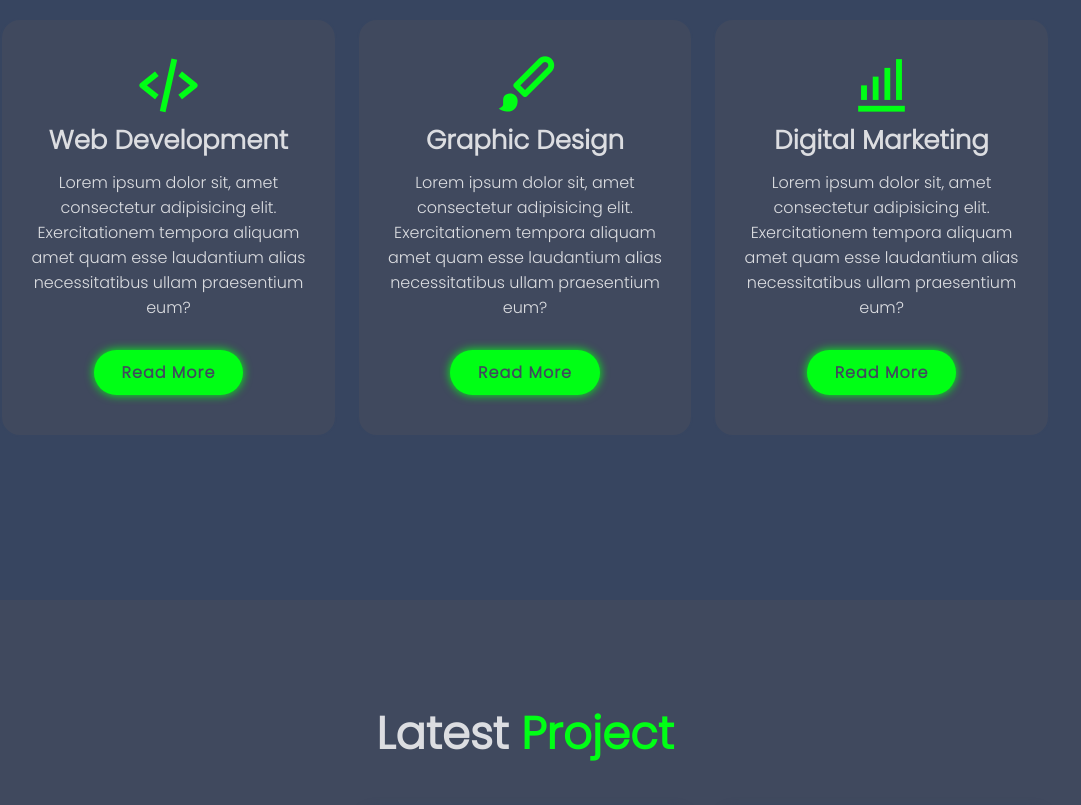
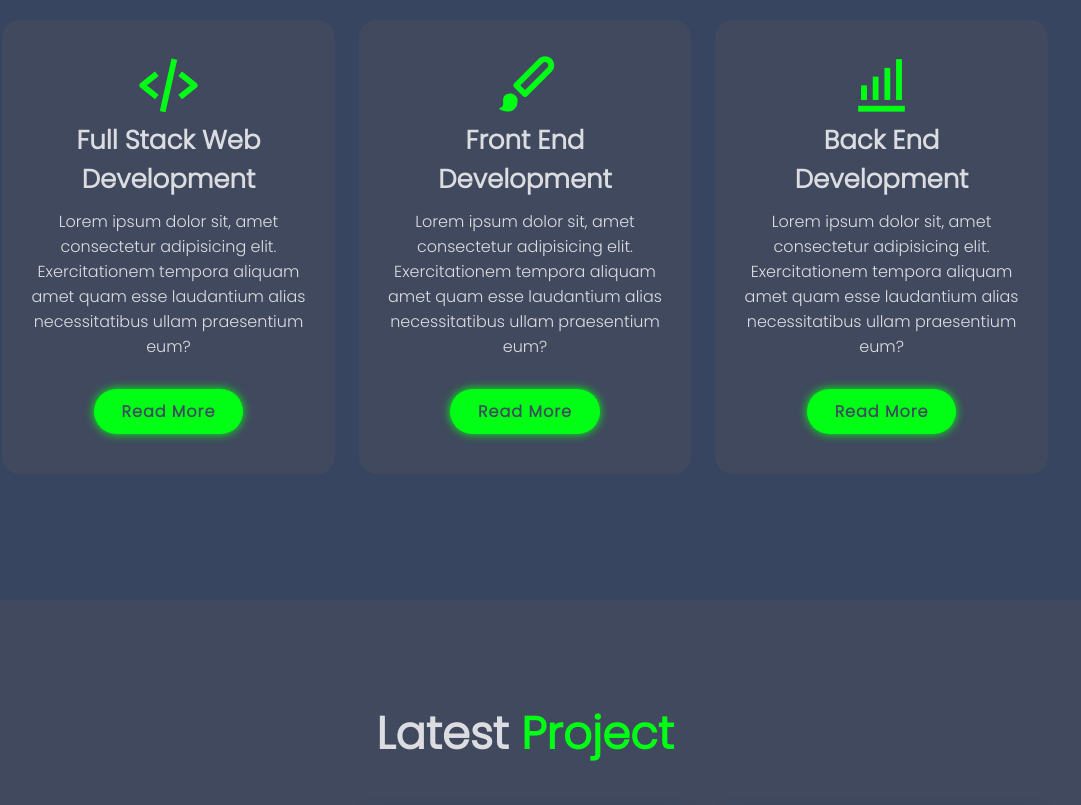
Before and after one commit to saurabh-bgp/Portfolio, a plain HTML site: page index.html in a window 1280 px wide. Shown: the part 1800-2605 px from the top of the page, without its empty margins (115-1196 px from the left). Drawn offline with nearby package versions, Linux system fonts and the light colour scheme.

```diff
--- a/index.html
+++ b/index.html
@@ -68,20 +68,20 @@
         <div class="services-container">
             <div class="services-box">
                 <i class='bx bx-code-alt' ></i>
-                <h3>Web Development</h3>
+                <h3>Full Stack Web Development</h3>
                 <p>Lorem ipsum dolor sit, amet consectetur adipisicing elit. Exercitationem tempora aliquam amet quam esse laudantium alias necessitatibus ullam praesentium eum?</p>
                 <a href="#" class="btn">Read More</a>
             </div>
 
             <div class="services-box">
                 <i class='bx bxs-paint' ></i>
-                <h3>Graphic Design</h3>
+                <h3>Front End Development</h3>
                 <p>Lorem ipsum dolor sit, amet consectetur adipisicing elit. Exercitationem tempora aliquam amet quam esse laudantium alias necessitatibus ullam praesentium eum?</p>
                 <a href="#" class="btn">Read More</a>
             </div>
             <div class="services-box">
                 <i class='bx bx-bar-chart-alt' ></i>
-                <h3>Digital Marketing</h3>
+                <h3>Back End Development</h3>
                 <p>Lorem ipsum dolor sit, amet consectetur adipisicing elit. Exercitationem tempora aliquam amet quam esse laudantium alias necessitatibus ullam praesentium eum?</p>
                 <a href="#" class="btn">Read More</a>
             </div>
```
